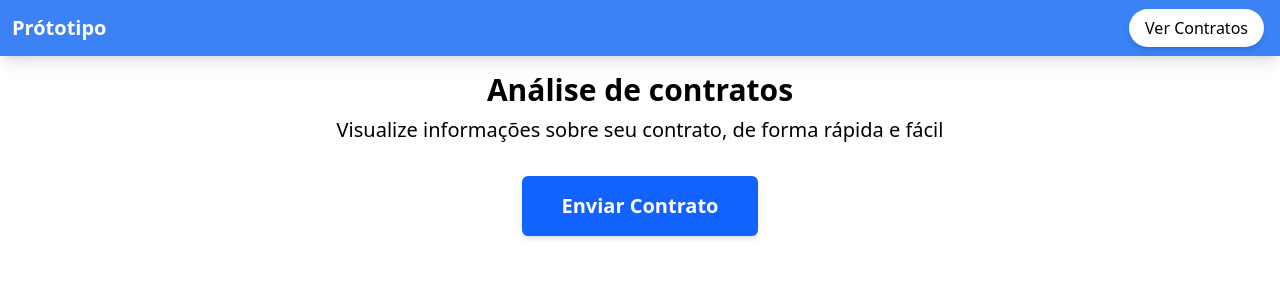
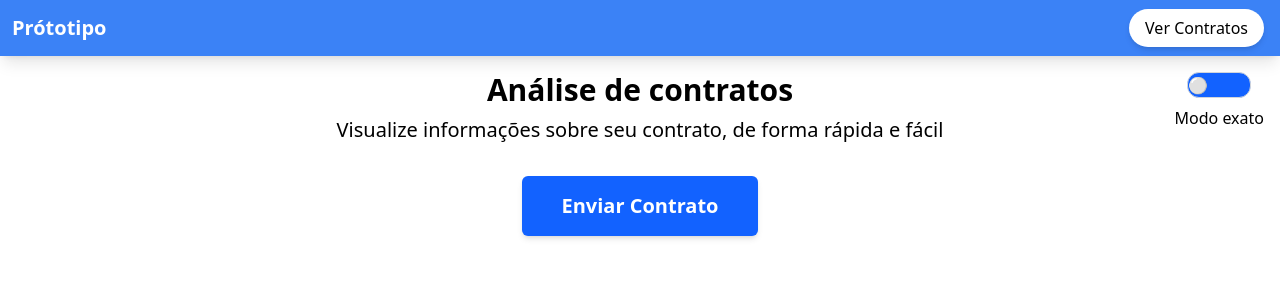
Before and after one commit to Diogogc1/projeto-granto, a React (Create React App) app in the folder frontend/: page / in a window 1280 px wide. Shown: the top 300 px of the page. Built offline with nearby package versions, Linux system fonts and the light colour scheme.

Commit message:
Adding switch for tests

```diff
--- /dev/null
+++ b/frontend/src/components/switch.tsx
@@ -0,0 +1,8 @@
+export default function CustomSwitch({ mode, onClick }: { mode: string | boolean, onClick: () => any; }) {
+    return (
+        <div onClick={onClick}
+            className={`${mode == "default" ? "justify-start bg-[#1262FF]" : "justify-end bg-gray-100"} w-16 rounded-xl flex border border-gray-300 cursor-pointer transition-all`}>
+            <div className="w-min">{mode == "default" ? "⚪" : "⚫"}</div>
+        </div>
+    )
+}
--- a/frontend/src/pages/inserir.tsx
+++ b/frontend/src/pages/inserir.tsx
@@ -1,14 +1,17 @@
 import { ChangeEvent, useState } from "react";
 import contratoDAO from "../DAOs/contratoDAO";
+import CustomSwitch from "../components/switch";
 
 export default function Inserir() {
     const [fileName, setFileName] = useState("");
+    const [analysisMode, setAnalysisMode] = useState("default");
 
     async function submitArquivo(e: ChangeEvent<HTMLInputElement>) {
         const file = e.target.files![0]
         const formData = new FormData()
 
-        formData.append("file", file)
+        formData.append("file", file);
+        formData.append("mode", analysisMode);
 
         setFileName(file.name)
 
@@ -36,16 +39,22 @@ export default function Inserir() {
         }
     }
 
+    function switchAnalysisMode() {
+        setAnalysisMode(prev => prev == "default" ? "exact" : "default")
+    }
+
     return (
         <>
+            <div className="absolute right-4 my-4 w-max flex flex-col items-center justify-center">
+                <CustomSwitch mode={analysisMode} onClick={switchAnalysisMode} />
+                <p className="text-center my-2">Modo exato</p>
+            </div>
             <h2 className="font-bold text-3xl mt-4">Análise de contratos</h2>
             <p className="mt-2 text-xl">Visualize informações sobre seu contrato, de forma rápida e fácil</p>
-
             <label htmlFor="file-upload" className="bg-[#1262FF] font-bold py-4 px-10 mt-8 text-white text-xl rounded-md shadow-md hover:bg-blue-700 transition-colors duration-300 cursor-pointer">
                 Enviar Contrato
             </label>
-            <input id="file-upload" type="file" accept=".pdf" onChange={submitArquivo} className="hidden"/>
-
+            <input id="file-upload" type="file" accept=".pdf" onChange={submitArquivo} className="hidden" />
             {fileName && <p className="mt-4">Arquivo enviado: {fileName}</p>}
         </>
     )
```
